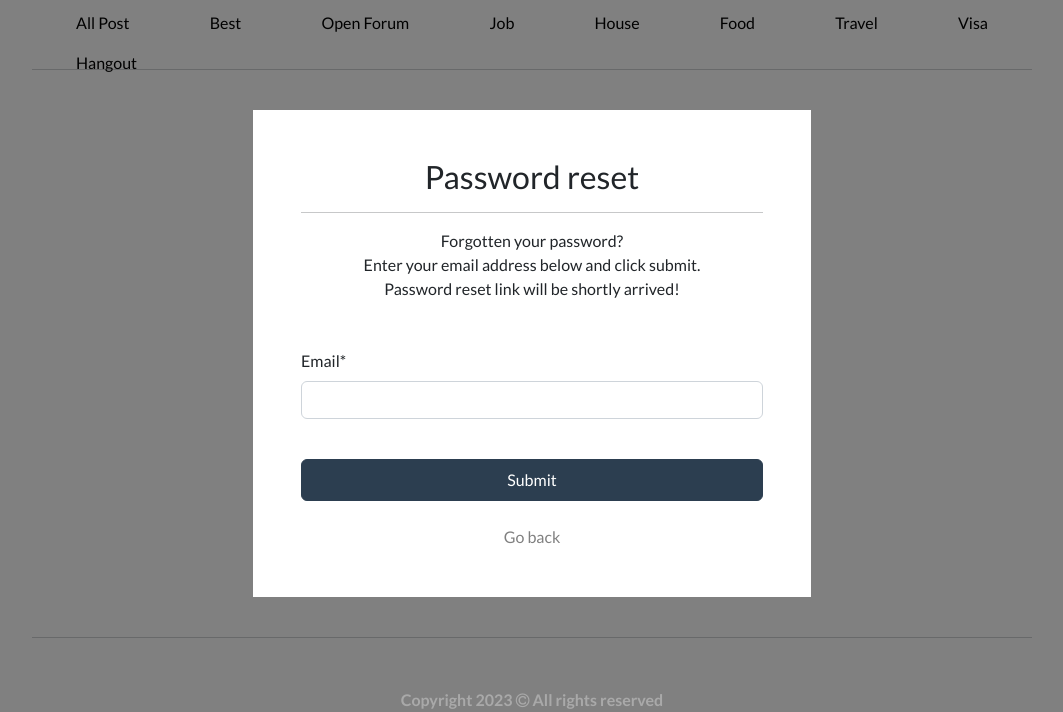
After one commit to ojg1993/CommuniTea, a Django app: page /accounts/reset-password in a window 1280 px wide. The commit adds this page. Shown: the part 153-865 px from the top of the page, without its empty margins (108-1171 px from the left). Run offline with Django 5.2, Linux system fonts and the light colour scheme; some libraries are stand-ins or nearby versions.

Commit message:
feat: implement user password reset
- Implemented user password reset functionality through auth views.
- Added password reset templates.
- updated links in login template.

```diff
--- a/accounts/templates/accounts/login.html
+++ b/accounts/templates/accounts/login.html
@@ -28,7 +28,7 @@
             <br> <br>
             <div class="text-center">
                 <div>
-                    <a href="{% url 'user-login' %}"> Forgotten your password ? </a>
+                    <a href="{% url 'reset_password' %}"> Forgotten your password ? </a>
                 </div>
                 <div>
                     <a href="{% url 'register' %}"> Don't have an account ? </a>
@@ -36,6 +36,7 @@
             </div>
         </form>
     </div>
+    <br>
 
 
 {% endblock %}
--- /dev/null
+++ b/accounts/templates/accounts/password/password-reset.html
@@ -0,0 +1,36 @@
+{% extends "forum/base.html" %}
+{% load static %}
+{% load crispy_forms_tags %}
+
+{% block content %}
+    <style>
+        body {
+            background-color: grey;
+        }
+    </style>
+
+    <div class="container bg-white shadow-md p-5 form-layout w-50">
+        <div class="text-center">
+            <h3> Password reset </h3>
+            <hr>
+            <a> Forgotten your password?</a><br>
+            <a> Enter your email address below and click submit.<br> Password reset link will be shortly arrived! </a>
+        </div>
+
+        <br> <br>
+        <form method="POST">
+            {% csrf_token %}
+            {{ form|crispy }}
+            <br>
+            <button type="submit" class="btn btn-primary navbar-btn text-white w-100 p-2">
+                Submit
+            </button>
+            <br> <br>
+            <div class="text-center">
+                <a href="{% url 'user-login' %}"> Go back </a>
+            </div>
+        </form>
+    </div>
+    <br>
+
+{% endblock content %}
--- a/accounts/urls.py
+++ b/accounts/urls.py
@@ -1,5 +1,8 @@
 from django.urls import path
 from . import views
+
+# Password reset
+from django.contrib.auth import views as auth_view
 
 urlpatterns = [
     # Register
@@ -28,4 +31,37 @@ urlpatterns = [
         views.email_verification_failed,
         name="email-verification-failed",
     ),
+    # Password reset
+    # 1) submit email & send password reset link
+    path(
+        "reset-password",
+        auth_view.PasswordResetView.as_view(
+            template_name="accounts/password/password-reset.html"
+        ),
+        name="reset_password",
+    ),
+    # 2) display success message for a password reset email was sent
+    path(
+        "reset-password-sent",
+        auth_view.PasswordResetDoneView.as_view(
+            template_name="accounts/password/password-reset-sent.html"
+        ),
+        name="password_reset_done",
+    ),
+    # 3) password reset form link
+    path(
+        "reset/<uidb64>/<token>",
+        auth_view.PasswordResetConfirmView.as_view(
+            template_name="accounts/password/password-reset-form.html"
+        ),
+        name="password_reset_confirm",
+    ),
+    # 4) display success message for a password reset was successfully done
+    path(
+        "reset-password-complete",
+        auth_view.PasswordResetCompleteView.as_view(
+            template_name="accounts/password/password-reset-complete.html"
+        ),
+        name="password_reset_complete",
+    ),
 ]
```
Also changed, not shown: accounts/templates/accounts/password/password-reset-complete.html (added, +27 -0 lines), accounts/templates/accounts/password/password-reset-form.html (added, +30 -0 lines), accounts/templates/accounts/password/password-reset-sent.html (added, +24 -0 lines).
